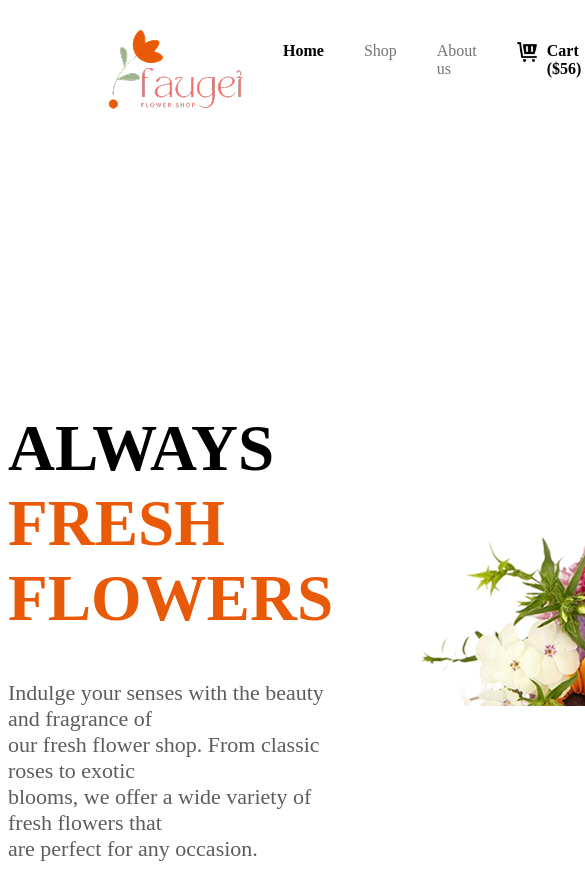
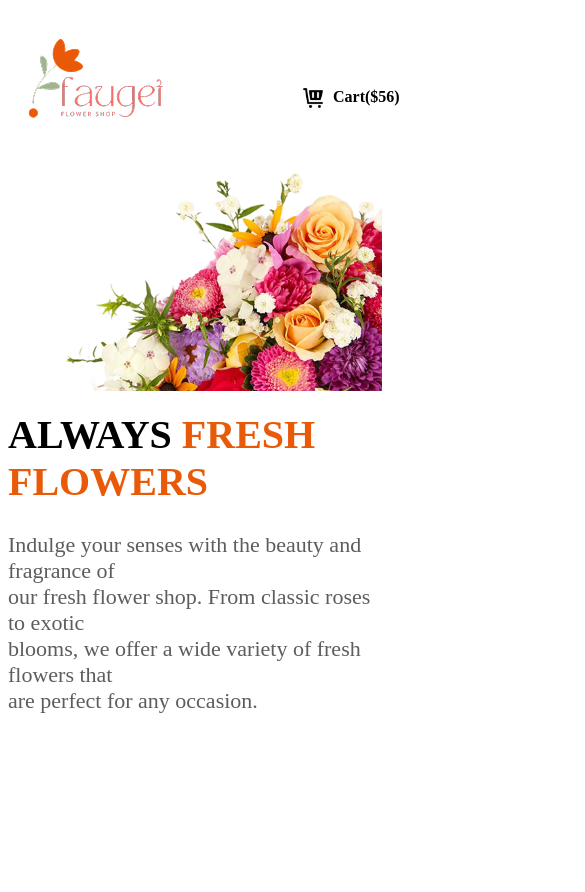
Before and after one commit to RatulFuad/Assignment-2, a plain HTML site: page index.html in a window 390 px wide. Shown: the top 892 px of the page, 585 px wide, since content can reach past the window. After the commit the page ends 844 px from the top, so only its background shows below. Drawn offline with Linux system fonts and the light colour scheme.

Commit message:
complete header item with responsive mobile

```diff
--- a/index.html
+++ b/index.html
@@ -18,12 +18,13 @@
 
 
   <ul class="nav-link-2">
-  <li> <a href="" style="font-weight: bold; margin-right: 40px;">Home</a> </li>
-  <li> <a href="" style="margin-right: 40px; color: rgb(116, 116, 114);">Shop</a> </li>
-  <li> <a href="" style="margin-right: 40px; color: rgb(116, 116, 114);">About us</a> </li>
+  <li class="none-1"> <a href="" style="font-weight: bold; margin-right: 40px;">Home</a> </li>
+  <li class="none-1"> <a href="" style="margin-right: 40px; color: rgb(116, 116, 114);">Shop</a> </li>
+  <li class="none-1"> <a href="" style="margin-right: 40px; color: rgb(116, 116, 114);">About us</a> </li>
 
-  <li> <a href=""></a><img style="width: 20px; margin-right: 10px;" src="assets/shopping-cart_14572403.png" alt=""></li>
-  <li> <a href="" style="font-weight: bold;" >Cart ($56)</a> </li>
+
+  <li> <a href=""></a><img class="cart-item" src="assets/shopping-cart_14572403.png" alt=""></li>
+  <li> <a href="" class="cart-item-1">Cart($56)</a> </li>
 
 
 </ul>
@@ -33,9 +34,11 @@
  <div class="footer-item-1">
 
 
+
+
  <div class="footer-item-2">
 
-  <h1 style="font-size: 65px; margin-top: 300px; ">ALWAYS <span style="color: #E95A08;">FRESH <br> FLOWERS</span></h1>
+  <h1 class="h1-part">ALWAYS <span style="color: #E95A08;">FRESH <br> FLOWERS</span></h1>
 
 
 
@@ -43,7 +46,7 @@
  </div>
 
 
-  <img style="width: 570px; height: 355px; margin-top: 240px;" src="assets/hero-flower.png" alt="">
+ <img class="jhamela" src="assets/hero-flower.png" alt="">
 
 
   </div>
--- a/style/index.css
+++ b/style/index.css
@@ -35,12 +35,69 @@ a{
 
 }
 
+.jhamela{
+   width: 570px;
+   height: 355px;
+    margin-top: 240px;
+}
+
+.h1-part{
+   font-size: 65px;
+    margin-top: 300px;
+}
+
+.cart-item{
+   width: 20px;
+    margin-right: 10px;
+
+}
+.cart-item-1{
+   font-weight: bold;
+}
 /* media query */
 
-@media  screen and (max-widht:576px)  {
+@media  screen and (max-width:576px)  {
 
-   .f-img{
-      margin-left: 500px;
+
+
+
+   .nav-link{
+      flex-direction: row;
+
+
+      }
+      .nav-link-2{
+         margin-top: 80px;
+      }
+
+
+   .none-1{
+      display: none;
    }
+   .footer-item-1{
+      flex-direction: column-reverse;
+
+
+   }
+.jhamela{
+   width: 100%;
+   height: auto;
+   margin-top: 30px;
 
 }
+.h1-part{
+   font-size: 40px;
+   margin-top: 20px;
+}
+
+.f-img{
+   margin-left: 20px;
+}
+
+.cart-item{
+   margin-left: 100px;
+
+}
+
+
+}
```
